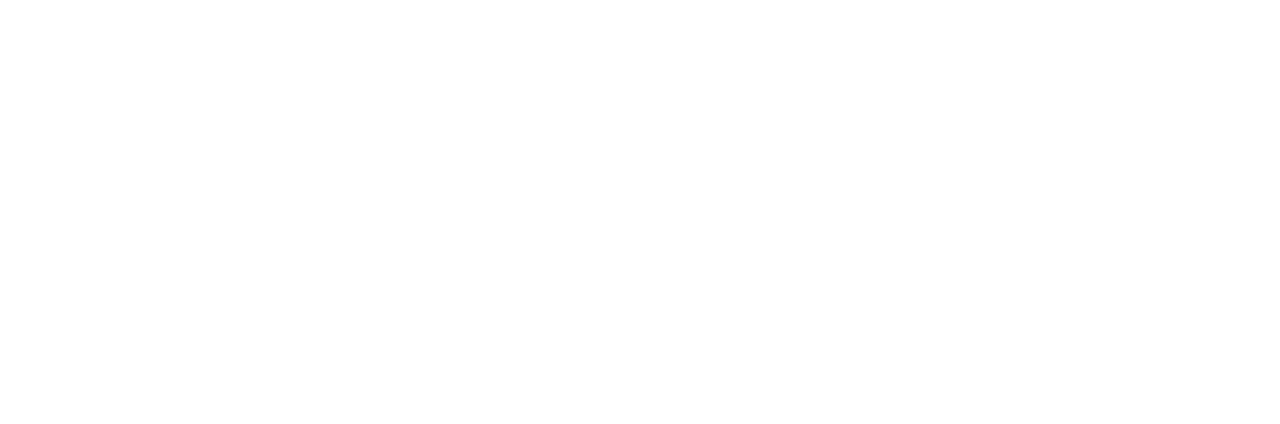
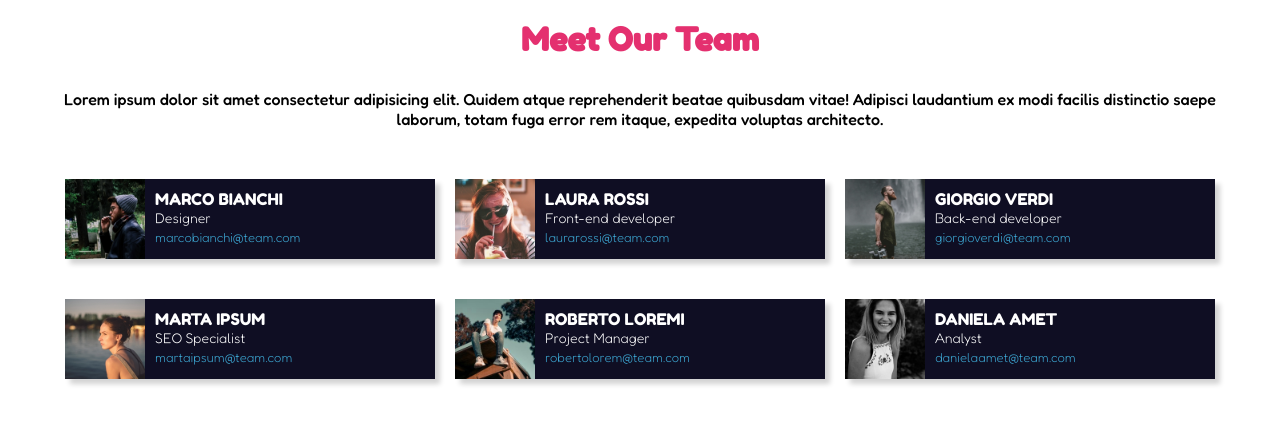
Before and after one commit to Giotreglia/html-css-float-cards, a plain HTML site: page index.html in a window 1280 px wide. Drawn offline with Linux system fonts and the light colour scheme.

Commit message:
compito finito

```diff
--- a/css/style.css
+++ b/css/style.css
@@ -5,5 +5,80 @@
 }
 
 body {
-    font-family: 'Noto Serif', serif;
+    font-family: 'Fredoka One', cursive;
 }
+
+.clearfix::after {
+    content: "";
+    display: table;
+    clear: both;
+}
+
+.big_container {
+    max-width: 1170px;
+    margin: auto;
+    text-align: center;
+}
+
+#title {
+    color: rgb(228, 48, 111);
+    margin: 20px 0px 30px;
+}
+
+#team_description {
+    font-family: 'Fredoka', sans-serif;
+    font-weight: 500;
+}
+
+.section_container {
+    width: 100%;
+    margin-top: 40px;
+}
+.card_container {
+    width: calc(100% / 3);
+    height: 100px;
+    float: left;
+    padding: 10px;
+    margin-bottom: 20px;
+}
+
+.card {
+    width: 100%;
+    height: 100%;
+    background-color: rgb(15, 14, 35);
+    color: white;
+    box-shadow: 5px 5px 5px lightgrey;
+}
+
+.floatleft {
+    float: left;
+}
+.card_img {
+    height: 100%;
+}
+
+.card_info {
+    width: 200px;
+    height: 100%;
+    text-align: left;
+    padding: 10px;
+}
+
+.card_info span {
+    display: block;
+}
+
+.card_job, .card_mail {
+    font-family: 'Fredoka', sans-serif;
+    font-weight: 300;
+}
+
+.card_job {
+    font-size: 14px;
+}
+
+.card_mail {
+    text-decoration: none;
+    color: rgb(60, 165, 208);
+    font-size: 13px;
+}
--- a/index.html
+++ b/index.html
@@ -7,13 +7,115 @@
     <title>Meet Our Team</title>
     <link rel="stylesheet" href="css/style.css">
     <link rel="preconnect" href="https://fonts.googleapis.com">
-<link rel="preconnect" href="https://fonts.gstatic.com" crossorigin>
-<link href="https://fonts.googleapis.com/css2?family=Noto+Serif&display=swap" rel="stylesheet">
+    <link rel="preconnect" href="https://fonts.gstatic.com" crossorigin>
+    <link href="https://fonts.googleapis.com/css2?family=Fredoka+One&family=Noto+Serif&display=swap" rel="stylesheet"><body>
+    <link rel="preconnect" href="https://fonts.googleapis.com">
+    <link rel="preconnect" href="https://fonts.gstatic.com" crossorigin>
+    <link href="https://fonts.googleapis.com/css2?family=Fredoka+One&family=Fredoka:wght@300;400;500&family=Noto+Serif&family=Roboto:ital,wght@0,100;0,300;0,400;0,500;0,700;0,900;1,100;1,300;1,400;1,500;1,700;1,900&display=swap" rel="stylesheet">
 </head>
-<body>
 
-    <main id="big_container">
+    <main class="big_container debug">
 
+        <!-- Titolo -->
+        <h1 id="title">Meet Our Team</h1>
+
+        <!-- descrizione -->
+        <p id="team_description">Lorem ipsum dolor sit amet consectetur adipisicing elit. Quidem atque reprehenderit beatae quibusdam vitae! Adipisci laudantium ex modi facilis distinctio saepe laborum, totam fuga error rem itaque, expedita voluptas architecto.</p>
+
+        <!-- Main container -->
+        <div class="section_container clearfix">
+
+            <!-- Card Marco Bianchi-->
+            <div class="card_container">
+
+                <div class="card">
+
+                    <img class="card_img floatleft" src="img/male1.png" alt="immagine Marco Bianchi">
+                    <div class="card_info floatleft clearfix">
+                        <span class="card_name">MARCO BIANCHI</span>
+                        <span class="card_job">Designer</span>
+                        <a class="card_mail" href="">marcobianchi@team.com</a>
+                    </div>
+
+                </div>
+            </div>
+
+            <!-- Card Laura Rossi-->
+            <div class="card_container">
+
+                <div class="card">
+
+                    <img class="card_img floatleft" src="img/female1.png" alt="immagine Laura Rossi">
+                    <div class="card_info floatleft clearfix">
+                        <span class="card_name">LAURA ROSSI</span>
+                        <span class="card_job">Front-end developer</span>
+                        <a class="card_mail" href="">laurarossi@team.com</a>
+                    </div>
+
+                </div>
+            </div>
+
+            <!-- Card Giorgio Verdi-->
+            <div class="card_container">
+
+                <div class="card">
+
+                    <img class="card_img floatleft" src="img/male2.png" alt="immagine Giorgio Verdi">
+                    <div class="card_info floatleft clearfix">
+                        <span class="card_name">GIORGIO VERDI</span>
+                        <span class="card_job">Back-end developer</span>
+                        <a class="card_mail" href="">giorgioverdi@team.com</a>
+                    </div>
+
+                </div>
+            </div>
+
+            <!-- Card Marta Ipsum-->
+            <div class="card_container">
+
+                <div class="card">
+
+                    <img class="card_img floatleft" src="img/female2.png" alt="immagine Marta Ipsum">
+                    <div class="card_info floatleft clearfix">
+                        <span class="card_name">MARTA IPSUM</span>
+                        <span class="card_job">SEO Specialist</span>
+                        <a class="card_mail" href="">martaipsum@team.com</a>
+                    </div>
+
+                </div>
+            </div>
+
+            <!-- Card Roberto Lorem-->
+            <div class="card_container">
+
+                <div class="card">
+
+                    <img class="card_img floatleft" src="img/male3.png" alt="immagine Roberto Lorem">
+                    <div class="card_info floatleft clearfix">
+                        <span class="card_name">ROBERTO LOREMI</span>
+                        <span class="card_job">Project Manager</span>
+                        <a class="card_mail" href="">robertolorem@team.com</a>
+                    </div>
+
+                </div>
+            </div>
+
+            <!-- Card Daniela Amet-->
+            <div class="card_container clearfix">
+
+                <div class="card">
+
+                    <img class="card_img floatleft" src="img/female3.png" alt="immagine Daniela Amet">
+                    <div class="card_info floatleft clearfix">
+                        <span class="card_name">DANIELA AMET</span>
+                        <span class="card_job">Analyst</span>
+                        <a class="card_mail" href="">danielaamet@team.com</a>
+                    </div>
+
+                </div>
+            </div>
+
+        </div>
 
     </main>
 
```
Also changed, not shown: img/female1.png (added), img/female2.png (added), img/female3.png (added), img/male1.png (added), img/male2.png (added), img/male3.png (added).
